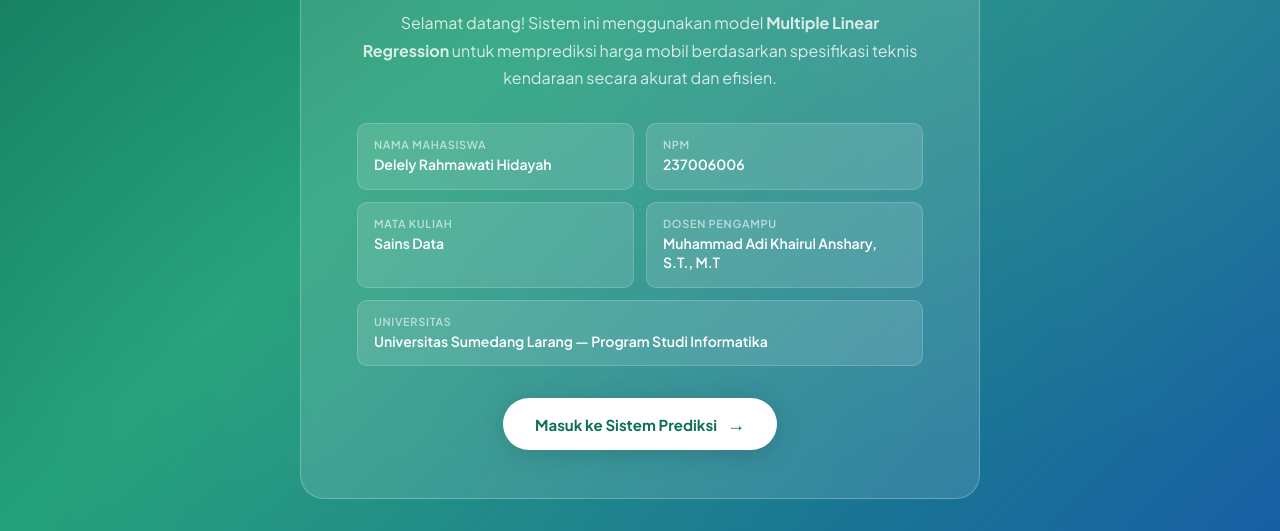
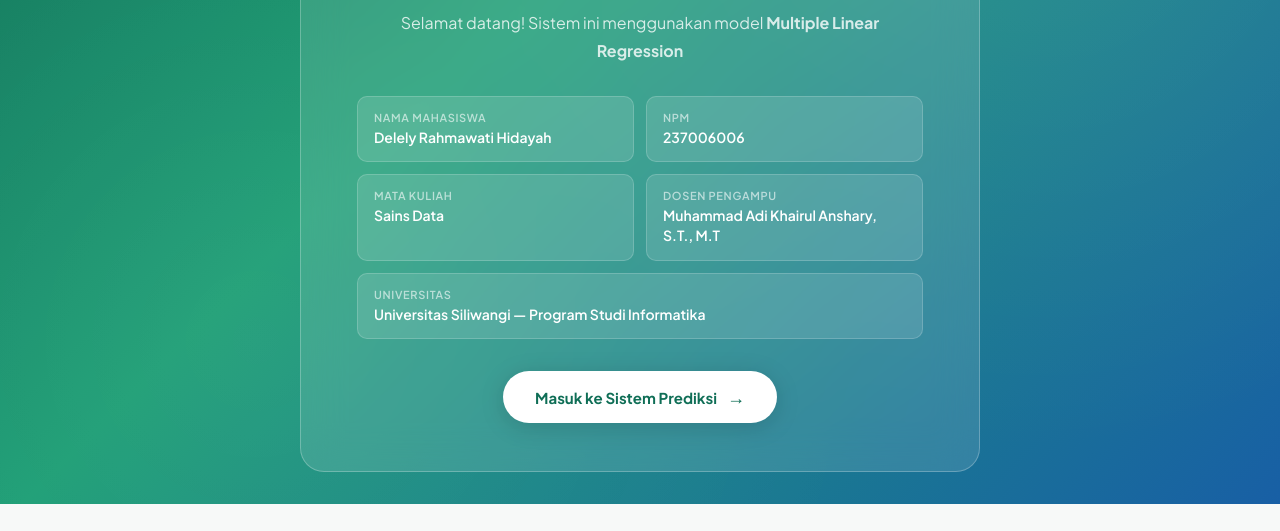
Before and after one commit to lyly05/prediksi-harga-mobil, a plain HTML site: page index.html in a window 1280 px wide. Shown: the part 313-844 px from the top of the page. After the commit the page ends 817 px from the top, so only its background shows below. Drawn offline with Linux system fonts and the light colour scheme.

Commit message:
finishing in index.html
Updated university name in the information section.

```diff
--- a/index.html
+++ b/index.html
@@ -505,7 +505,6 @@
     <h1 class="welcome-title">Sistem Prediksi<br>Harga Mobil</h1>
     <p class="welcome-subtitle">
       Selamat datang! Sistem ini menggunakan model <strong>Multiple Linear Regression</strong>
-      untuk memprediksi harga mobil berdasarkan spesifikasi teknis kendaraan secara akurat dan efisien.
     </p>
 
     <div class="info-grid">
@@ -527,7 +526,7 @@
       </div>
       <div class="info-item" style="grid-column: 1 / -1;">
         <div class="info-label">Universitas</div>
-        <div class="info-value">Universitas Sumedang Larang — Program Studi Informatika</div>
+        <div class="info-value">Universitas Siliwangi — Program Studi Informatika</div>
       </div>
     </div>
 
```
